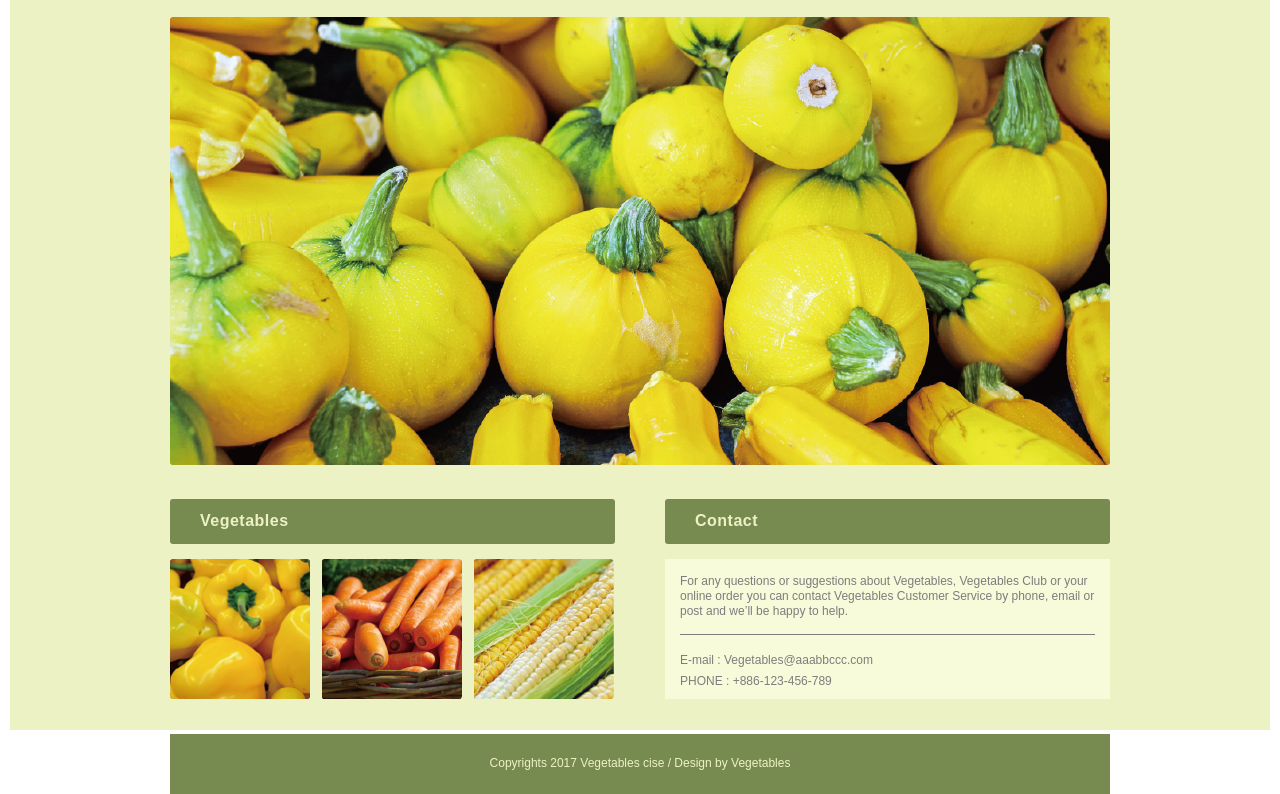
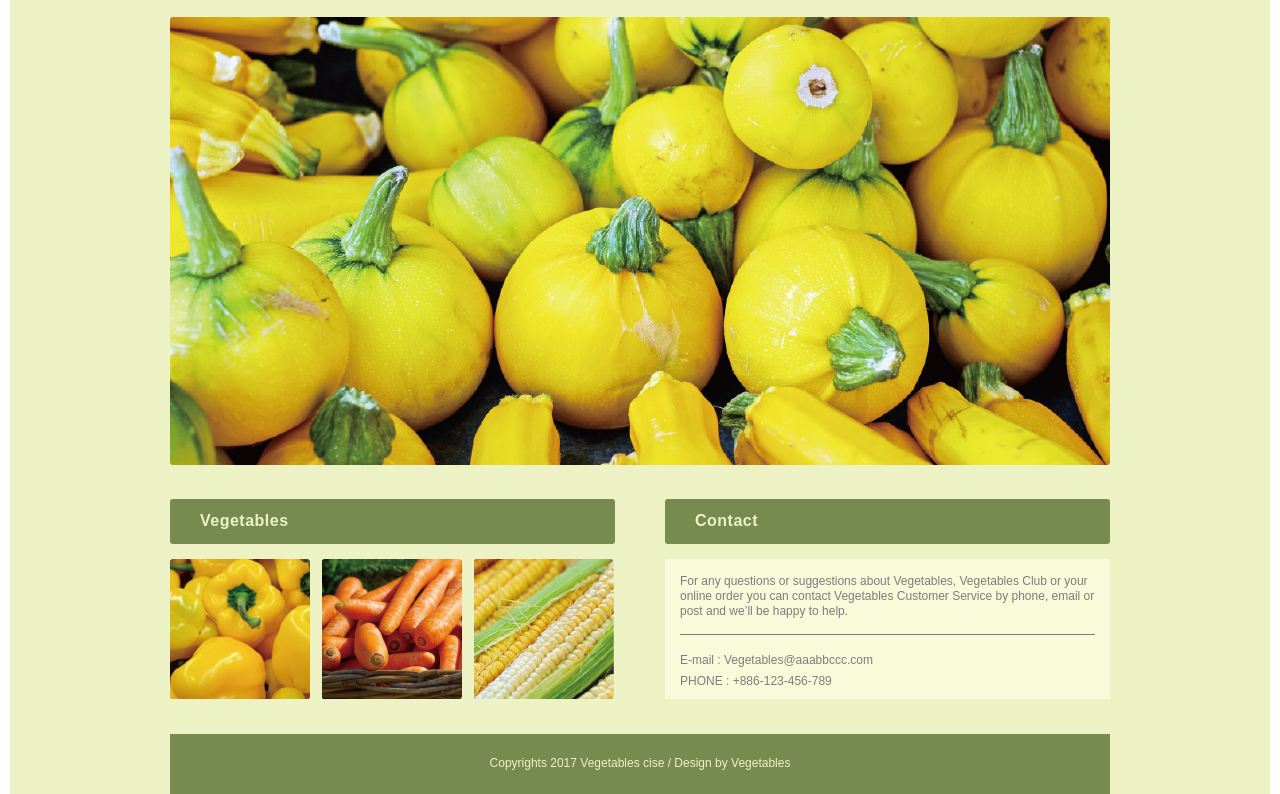
Before and after one commit to PEIYUNLEE/Web_F2E_wk3_hw, a plain HTML site: page index.html in a window 1280 px wide. Shown: the part 150-944 px from the top of the page. Drawn offline with Linux system fonts and the light colour scheme.

Commit message:
fix footer

```diff
--- a/CSS/style.css
+++ b/CSS/style.css
@@ -14,7 +14,6 @@ html{
 }
 body{
     width:1260px;
-    height: 880px;
     padding:0 160px;
     background-color: #edf2c5;
     font-family: arial;
```
